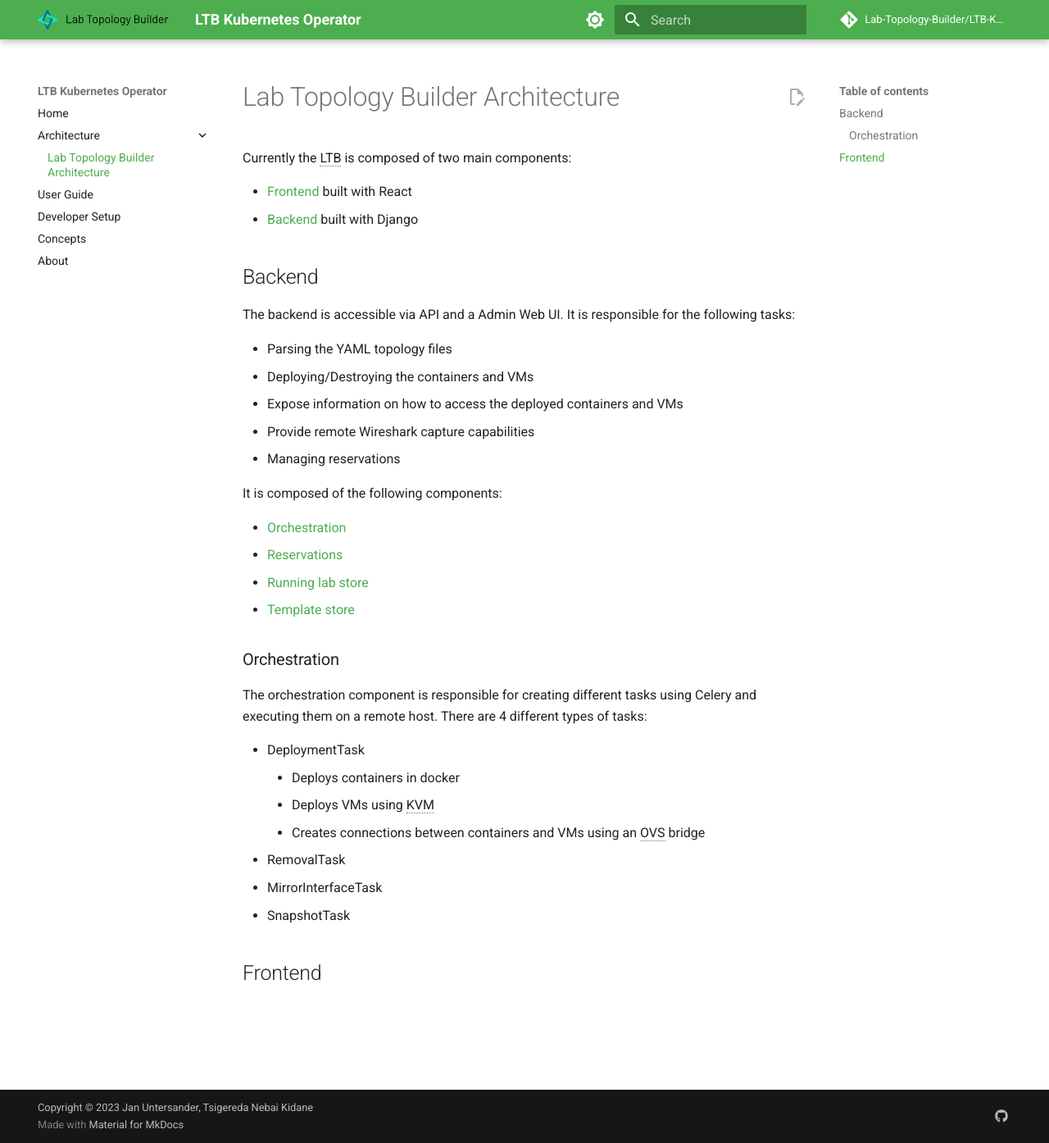
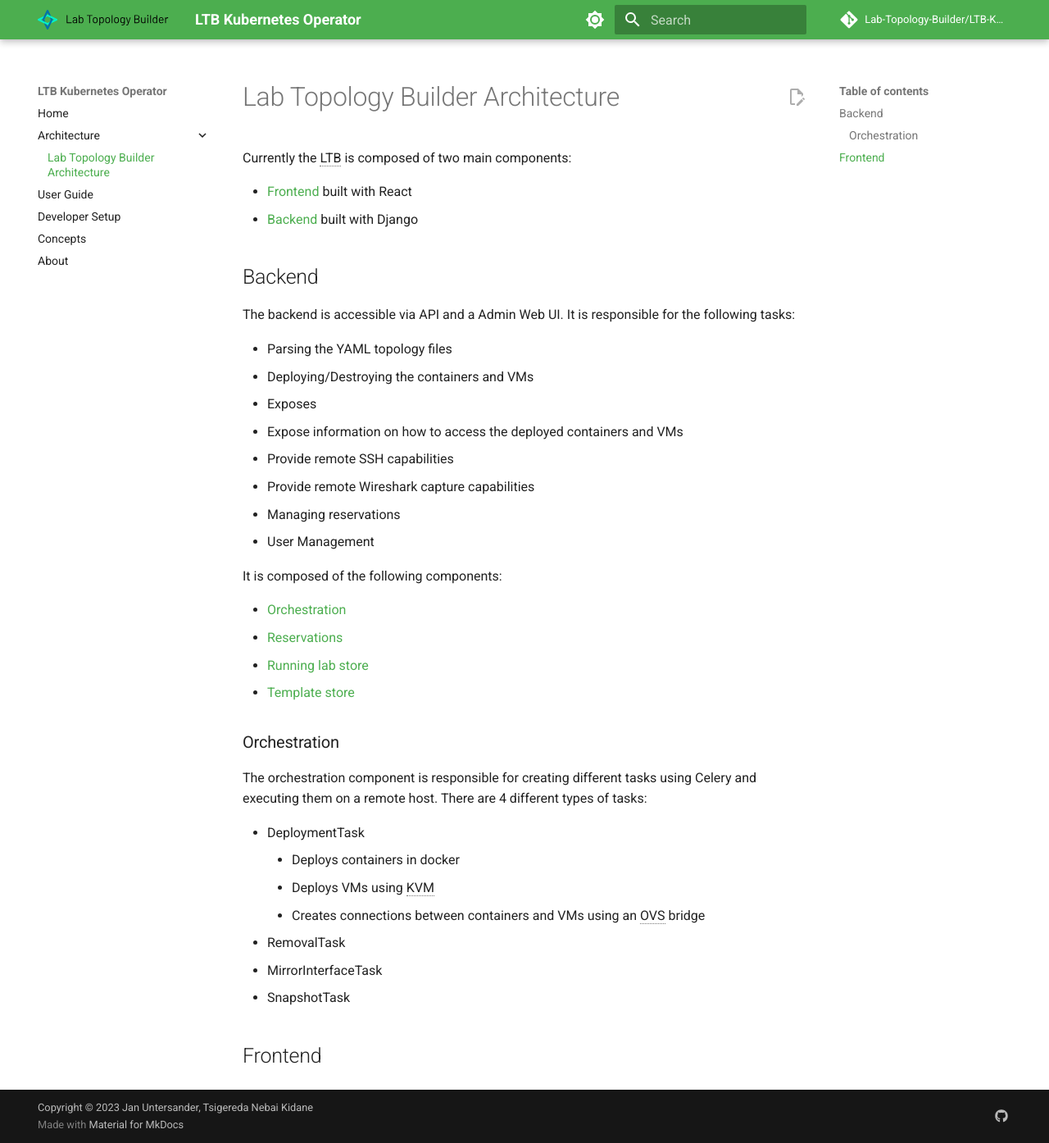
Before and after one commit to Lab-Topology-Builder/LTB-K8s-Backend, an MkDocs documentation site: the page built from docs/architecture/ltb-architecture.md, in a window 1280 px wide and 1394 px high. Shown: the whole window at 82% size. Built offline with MkDocs 1.6.1 and Material for MkDocs 9.7.7, drawn with Linux system fonts in a browser that asks for light colours; comment, search, counter and statistics services are not loaded.

Commit message:
Update architecture

```diff
--- a/docs/architecture/ltb-architecture.md
+++ b/docs/architecture/ltb-architecture.md
@@ -12,9 +12,12 @@ It is responsible for the following tasks:
 
 - Parsing the YAML topology files
 - Deploying/Destroying the containers and VMs
+- Exposes
 - Expose information on how to access the deployed containers and VMs
+- Provide remote SSH capabilities
 - Provide remote Wireshark capture capabilities
 - Managing reservations
+- User Management
 
 It is composed of the following components:
 
--- a/mkdocs.yml
+++ b/mkdocs.yml
@@ -37,7 +37,7 @@ markdown_extensions:
   - pymdownx.details
   - pymdownx.snippets:
       auto_append:
-        - docs-includes/glossary.md
+        - doc-includes/glossary.md
 theme:
   name: material
   logo: assets/images/LTB_Text_RGB.svg
```
Also changed, not shown: doc-includes/glossary.md (renamed from docs-includes/glossary.md).
